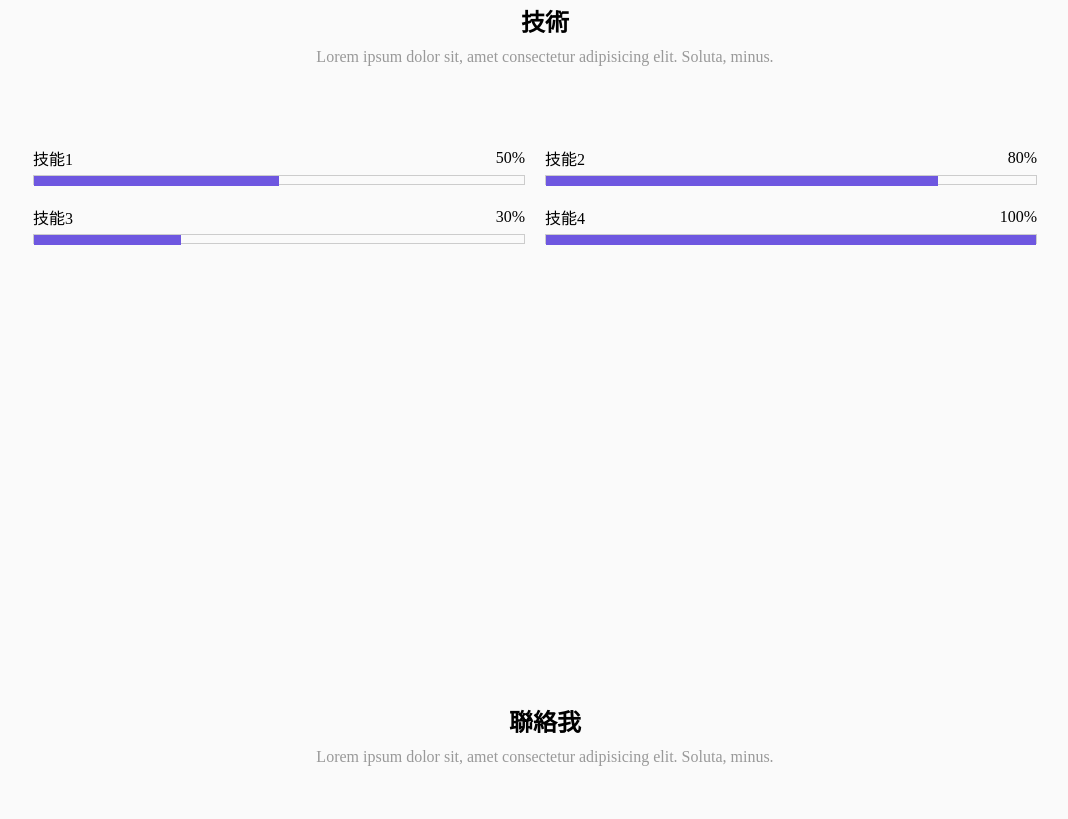
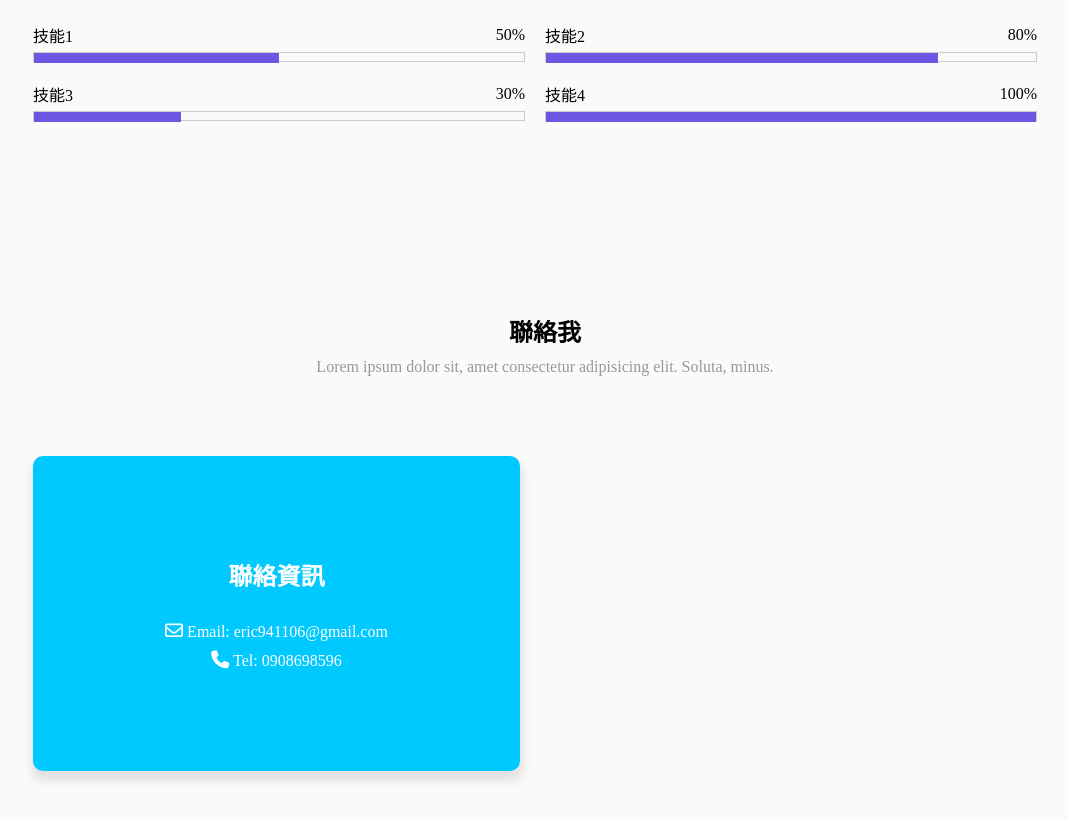
Before and after one commit to mcu-113-1-web-13131103/mcu-113-1-web-13131103-final, a plain HTML site: page src/index.html in a window 1280 px wide. Shown: the part 1593-2412 px from the top of the page, without its empty margins (95-1163 px from the left). Drawn offline with Linux system fonts and the light colour scheme.

Commit message:
feat(contact): 聯絡資訊區塊聯絡資訊實作

```diff
--- a/src/index.html
+++ b/src/index.html
@@ -134,6 +134,16 @@
             <h1>聯絡我</h1>
             <span>Lorem ipsum dolor sit, amet consectetur adipisicing elit. Soluta, minus.</span>
           </div>
+          <div class="contact-container">
+            <div class="info">
+              <div class="contact-info">
+                <h2>聯絡資訊</h2>
+                <div><i class="fa-regular fa-envelope"></i> Email: eric941106@gmail.com</div>
+                <div><i class="fa-solid fa-phone"></i> Tel: 0908698596</div>
+              </div>
+            </div>
+            <div class="form"></div>
+          </div>
         </section>
       </main>
     </div>
--- /dev/null
+++ b/src/scss/_contact.scss
@@ -0,0 +1,34 @@
+.contact-container {
+  display: flex;
+  justify-content: space-between;
+  width: 100%;
+  gap: 50px;
+
+  .info,
+  .form {
+    width: 50%;
+  }
+
+  .contact-info {
+    display: flex;
+    flex-direction: column;
+    justify-content: center;
+    align-items: center;
+    padding: 20px 30px;
+    width: 100%;
+    height: 315px;
+    background-color: var(--second-color);
+    color: var(--white-color);
+    border-radius: 10px;
+    gap: 10px;
+    box-shadow: 1px 8px 10px 2px var(--first-shadow-color);
+
+    > h2 {
+      margin-bottom: 20px;
+    }
+
+    i {
+      font-size: 18px;
+    }
+  }
+}
--- a/src/scss/style.scss
+++ b/src/scss/style.scss
@@ -3,6 +3,7 @@
 @import "./home";
 @import "./about";
 @import "./skill";
+@import "./contact";
 
 :root {
   --body-color: rgb(250, 250, 250);
@@ -49,7 +50,6 @@ body {
 
   .section {
     padding-block: 6em;
-    min-height: 700px;
 
     .top-header {
       text-align: center;
```
Also changed, not shown: src/style.min.css, 1 other file.
